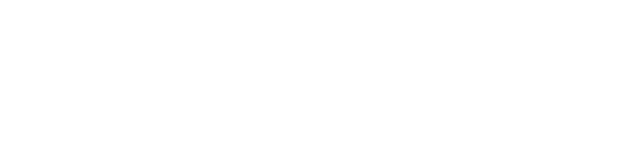
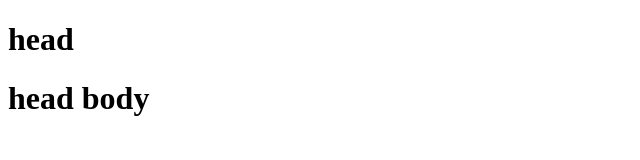
Before and after one commit to Umesh-310/Test-git, a plain HTML site: page index.html in a window 1280 px wide. Shown: the whole page, without its empty margins (0-640 px from the left). Drawn offline with Linux system fonts and the light colour scheme.

Commit message:
fix issue , close #1

```diff
--- a/index.html
+++ b/index.html
@@ -7,6 +7,7 @@
     <title>la-net</title>
 </head>
 <body>
-
+    <h1>head</h1>
+    <h1>head body</h1>
 </body>
 </html>
```
